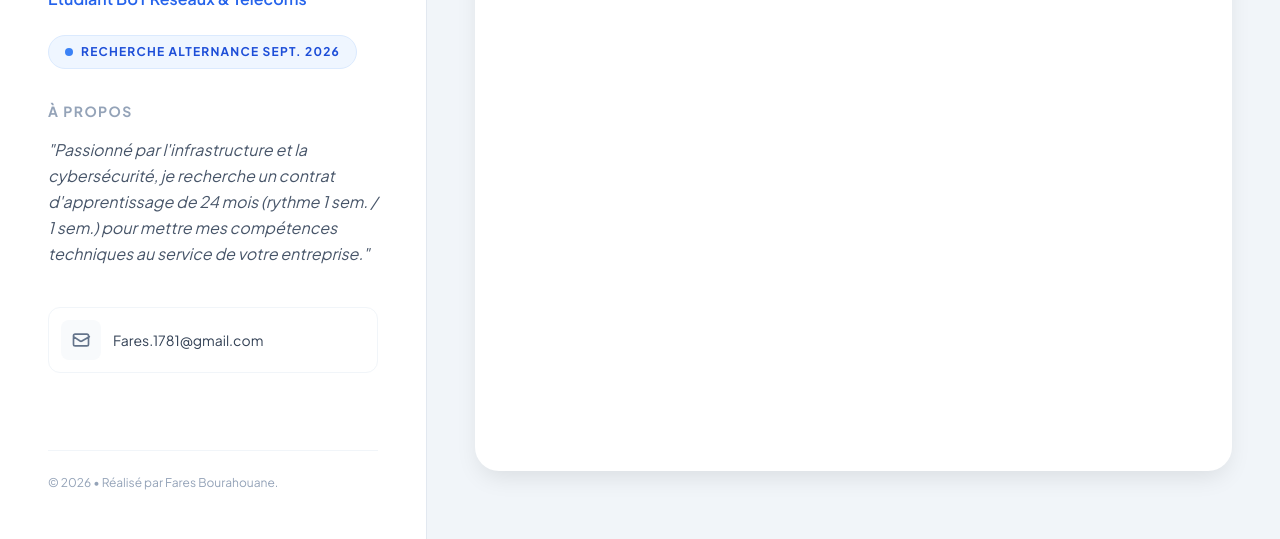
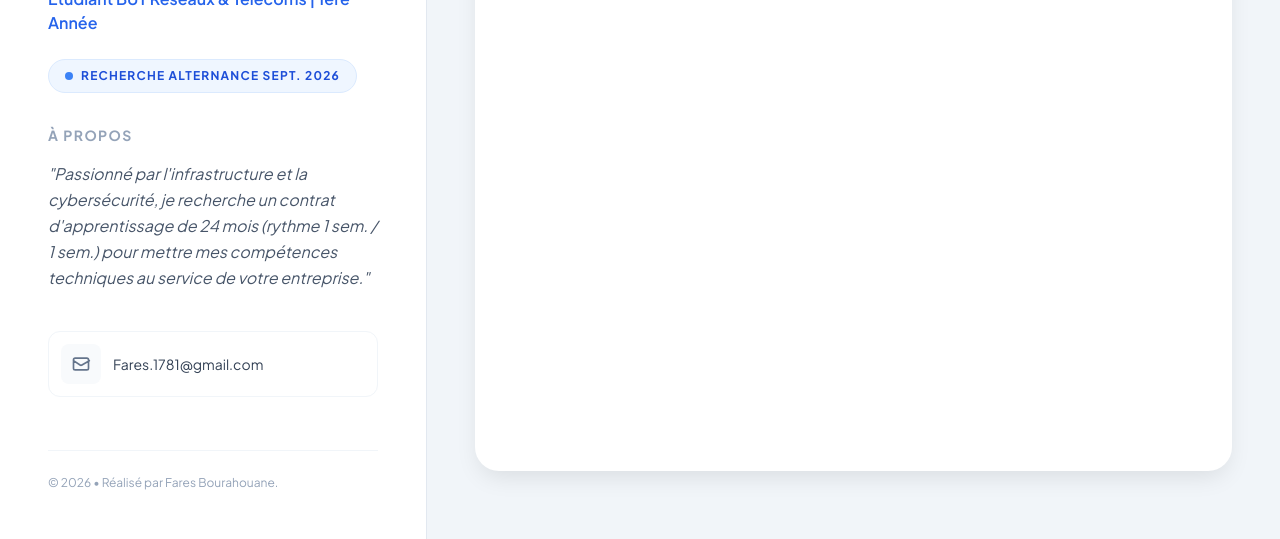
Before and after one commit to resfa781/fares-bourahouane.github.io, a plain HTML site: page index.html in a window 1280 px wide. Shown: the part 261-800 px from the top of the page. Drawn offline with nearby package versions, Linux system fonts and the light colour scheme.

Commit message:
Update index.html

```diff
--- a/index.html
+++ b/index.html
@@ -38,7 +38,7 @@
                 </div>
 
                 <h1 class="text-3xl font-bold tracking-tight text-slate-900">Bourahouane Fares</h1>
-                <p class="text-blue-600 font-semibold mt-1">Étudiant BUT Réseaux & Télécoms</p>
+                <p class="text-blue-600 font-semibold mt-1">Étudiant BUT Réseaux & Télécoms | 1ère Année</p>
 
                 <div class="mt-6 inline-flex items-center px-4 py-2 bg-blue-50 text-blue-700 rounded-full text-xs font-bold uppercase tracking-widest border border-blue-100">
                     <span class="w-2 h-2 bg-blue-500 rounded-full mr-2 animate-ping"></span>
```
